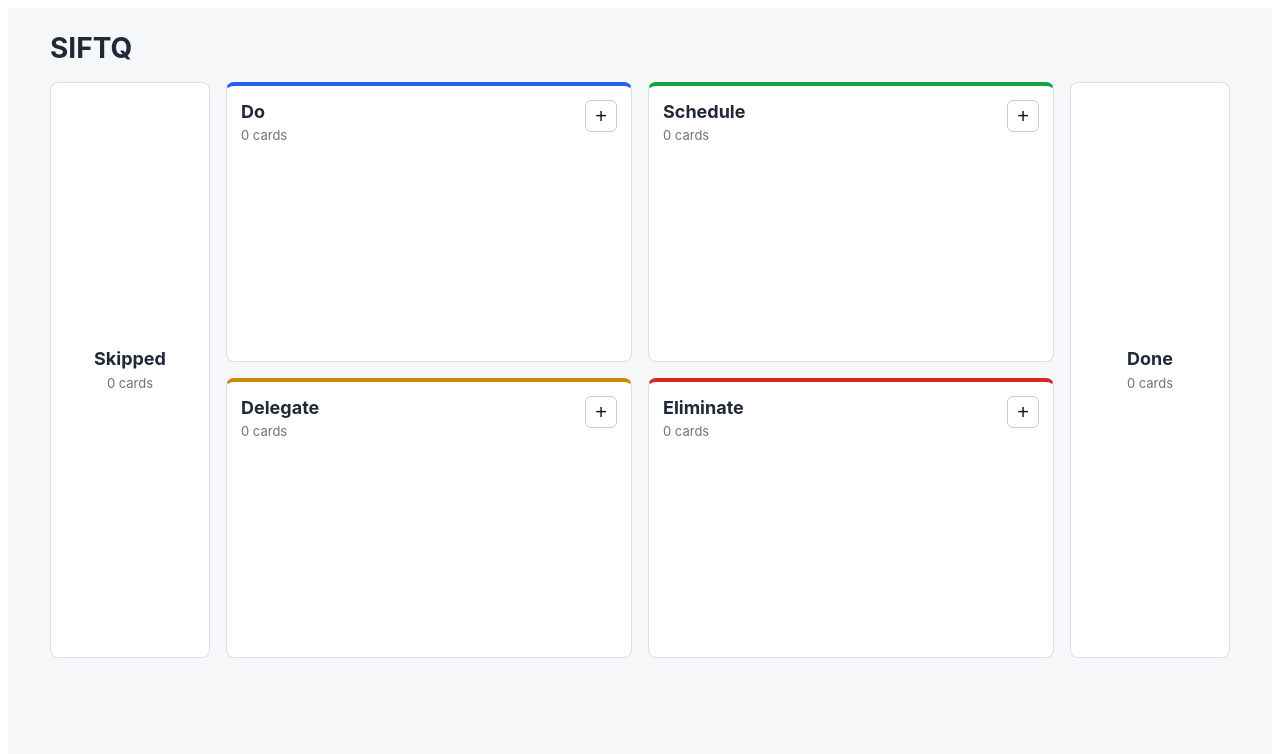
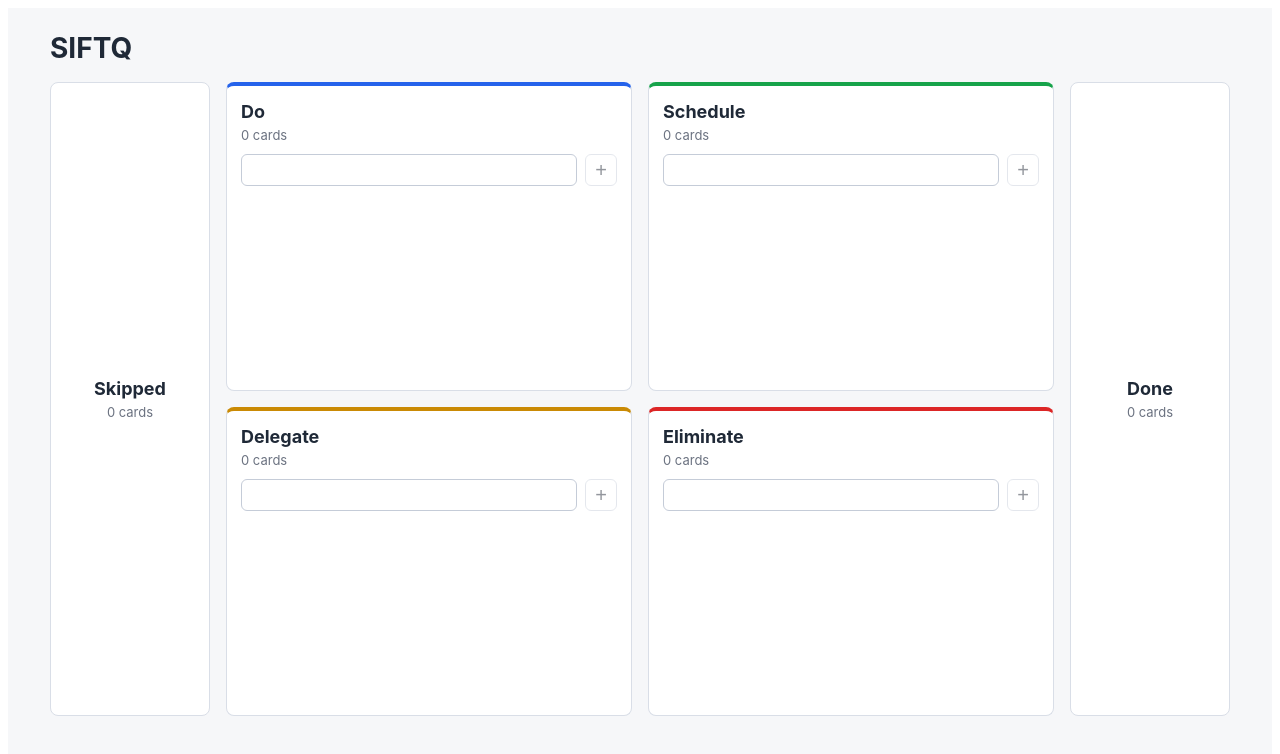
Before and after one commit to ANKM0/SIFTQ, a React (Vite) app: page / in a window 1280 px wide. Shown: the top 754 px of the page. Built offline with nearby package versions, Linux system fonts and the light colour scheme.

Commit message:
#35 feat(frontend): add task creation form

```diff
--- a/src/ui/App.css
+++ b/src/ui/App.css
@@ -79,7 +79,7 @@
   align-items: flex-start;
   justify-content: space-between;
   gap: 12px;
-  margin-bottom: 12px;
+  margin-bottom: 10px;
 }
 
 .area-panel h2,
@@ -111,8 +111,43 @@
   cursor: pointer;
 }
 
+.area-panel__add:disabled {
+  cursor: not-allowed;
+  opacity: 0.45;
+}
+
 .area-panel__add:hover {
   background: #f1f5f9;
+}
+
+.task-create-form {
+  display: grid;
+  grid-template-columns: minmax(0, 1fr) 32px;
+  gap: 8px;
+  margin-bottom: 10px;
+}
+
+.task-create-form__input {
+  min-width: 0;
+  height: 32px;
+  border: 1px solid #c5ccd8;
+  border-radius: 6px;
+  padding: 0 9px;
+  color: #111827;
+  font: inherit;
+}
+
+.task-create-form__input:focus {
+  border-color: #2563eb;
+  outline: 2px solid rgb(37 99 235 / 18%);
+  outline-offset: 0;
+}
+
+.task-create-form__error {
+  margin: -2px 0 10px;
+  color: #b91c1c;
+  font-size: 13px;
+  line-height: 1.35;
 }
 
 .area-panel__tasks {
--- a/src/ui/App.tsx
+++ b/src/ui/App.tsx
@@ -1,4 +1,4 @@
-import { useEffect, useRef, useState } from "react";
+import { type FormEvent, useEffect, useRef, useState } from "react";
 import {
   DndContext,
   type DragEndEvent,
@@ -15,7 +15,11 @@ import {
   reorderTask
 } from "../application/taskOperations";
 import { MATRIX_AREAS, TERMINAL_AREAS, type MatrixAreaId } from "../domain/area";
-import { isTaskVisibleInMatrix, type Task } from "../domain/task";
+import {
+  isTaskVisibleInMatrix,
+  TASK_TITLE_MAX_LENGTH,
+  type Task
+} from "../domain/task";
 import { type TaskRepository } from "../ports/taskRepository";
 import {
   areaDropId,
@@ -35,18 +39,23 @@ export function App({ repository }: AppProps) {
   const ownedRepository = useRef(new InMemoryTaskRepository());
   const activeRepository = repository ?? ownedRepository.current;
   const [tasks, setTasks] = useState<readonly Task[]>([]);
-  const nextTaskNumber = useRef(1);
 
   useEffect(() => {
     void refreshTasks(activeRepository, setTasks);
   }, [activeRepository]);
 
-  async function handleCreateTask(areaId: MatrixAreaId) {
-    await createTask(activeRepository, {
-      areaId,
-      title: `Task ${nextTaskNumber.current++}`
-    });
-    await refreshTasks(activeRepository, setTasks);
+  async function handleCreateTask(
+    areaId: MatrixAreaId,
+    title: string
+  ): Promise<string | null> {
+    try {
+      await createTask(activeRepository, { areaId, title });
+      await refreshTasks(activeRepository, setTasks);
+
+      return null;
+    } catch (error) {
+      return error instanceof Error ? error.message : "Task could not be created.";
+    }
   }
 
   async function handleDragEnd(event: DragEndEvent) {
@@ -82,7 +91,7 @@ export function App({ repository }: AppProps) {
 
 type MatrixPageProps = {
   readonly tasks: readonly Task[];
-  readonly onCreateTask: (areaId: MatrixAreaId) => void;
+  readonly onCreateTask: (areaId: MatrixAreaId, title: string) => Promise<string | null>;
 };
 
 function MatrixPage({ tasks, onCreateTask }: MatrixPageProps) {
@@ -104,7 +113,7 @@ function MatrixPage({ tasks, onCreateTask }: MatrixPageProps) {
               areaId={area.id}
               label={area.label}
               tasks={tasksForArea(tasks, area.id)}
-              onCreateTask={() => onCreateTask(area.id)}
+              onCreateTask={(title) => onCreateTask(area.id, title)}
             />
           ))}
         </section>
@@ -122,11 +131,37 @@ type AreaPanelProps = {
   readonly areaId: MatrixAreaId;
   readonly label: string;
   readonly tasks: readonly Task[];
-  readonly onCreateTask: () => void;
+  readonly onCreateTask: (title: string) => Promise<string | null>;
 };
 
 function AreaPanel({ areaId, label, tasks, onCreateTask }: AreaPanelProps) {
   const { setNodeRef } = useDroppable({ id: areaDropId(areaId) });
+  const [title, setTitle] = useState("");
+  const [error, setError] = useState<string | null>(null);
+  const trimmedTitle = title.trim();
+  const isTitleTooLong = title.length > TASK_TITLE_MAX_LENGTH;
+  const canCreateTask = trimmedTitle.length > 0 && !isTitleTooLong;
+
+  async function handleSubmit(event: FormEvent<HTMLFormElement>) {
+    event.preventDefault();
+
+    if (trimmedTitle.length === 0) {
+      setError("Task title must not be empty.");
+      return;
+    }
+
+    if (isTitleTooLong) {
+      return;
+    }
+
+    const createError = await onCreateTask(title);
+
+    if (createError === null) {
+      setTitle("");
+    }
+
+    setError(createError);
+  }
 
   return (
     <article className={`area-panel area-panel--${areaId}`}>
@@ -135,15 +170,41 @@ function AreaPanel({ areaId, label, tasks, onCreateTask }: AreaPanelProps) {
           <h2>{label}</h2>
           <p aria-label={`${label} task count`}>{tasks.length} cards</p>
         </div>
+      </header>
+      <form
+        aria-label={`Create task in ${label}`}
+        className="task-create-form"
+        onSubmit={(event) => void handleSubmit(event)}
+      >
+        <input
+          aria-label={`New task title for ${label}`}
+          className="task-create-form__input"
+          type="text"
+          value={title}
+          onChange={(event) => {
+            setTitle(event.target.value);
+            setError(null);
+          }}
+        />
         <button
           aria-label={`Add task to ${label}`}
           className="area-panel__add"
-          type="button"
-          onClick={onCreateTask}
+          disabled={!canCreateTask}
+          type="submit"
         >
           +
         </button>
-      </header>
+      </form>
+      {isTitleTooLong ? (
+        <p className="task-create-form__error" role="alert">
+          Title must be {TASK_TITLE_MAX_LENGTH} characters or less.
+        </p>
+      ) : null}
+      {error !== null ? (
+        <p className="task-create-form__error" role="alert">
+          {error}
+        </p>
+      ) : null}
       <ul ref={setNodeRef} aria-label={`${label} tasks`} className="area-panel__tasks">
         {tasks.map((task) => (
           <TaskCard key={task.id} task={task} />
```
Also changed, not shown: 1 other file (tests, documents, lock files or other folders).
